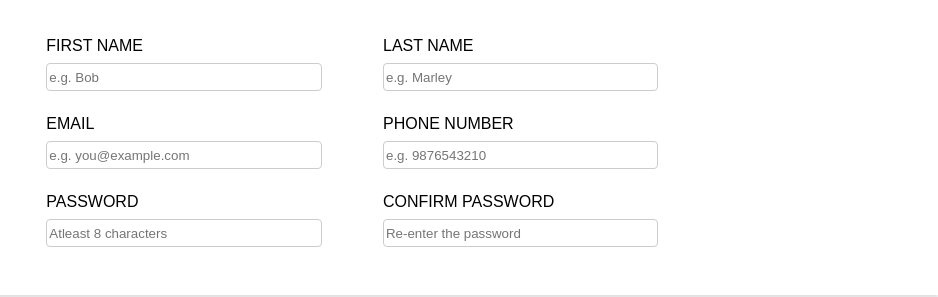
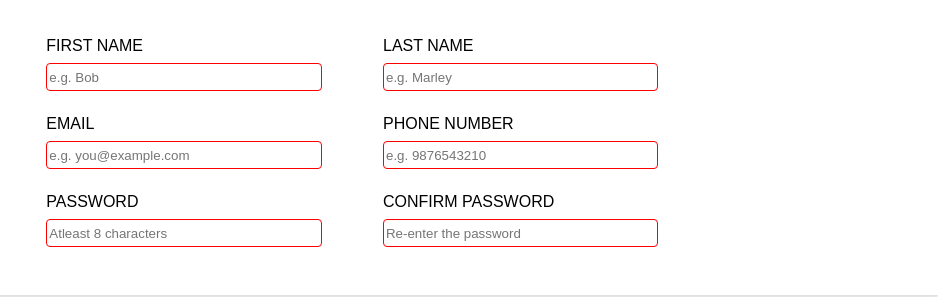
Before and after one commit to Priaranjan/signup-form, a plain HTML site: page index.html in a window 1280 px wide. Shown: the part 377-674 px from the top of the page, 342-1280 px from the left. Drawn offline with Linux system fonts and the light colour scheme.

Commit message:
Complete form styling

```diff
--- a/style.css
+++ b/style.css
@@ -44,7 +44,7 @@ form>div>*{
 
 input{
     width: 80%;
-    border: 1px solid #ccc;
+    border: 1px solid #E5E7EB;
     height: 24px;
     border-radius: 4px;
     margin-top: 8px;
@@ -118,3 +118,13 @@ footer >small{
 footer>small>a{
     color: #fff;
 }
+
+input:invalid{
+    border-color: red;
+}
+
+input:focus{
+    outline: none;
+    border: 1px solid blue;
+    box-shadow: 0px 0px 4px #222;
+}
```
